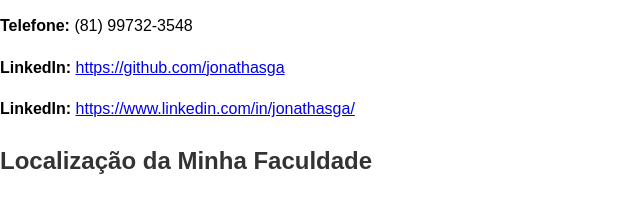
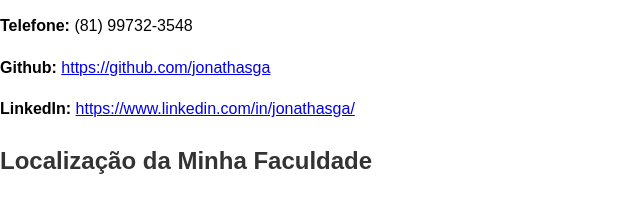
Before and after one commit to jonathasga/portfolio, a plain HTML site: page contato.html in a window 1280 px wide. Shown: the part 304-501 px from the top of the page, 0-640 px from the left. Drawn offline with Linux system fonts and the light colour scheme.

Commit message:
Update contato.html

```diff
--- a/contato.html
+++ b/contato.html
@@ -24,7 +24,7 @@
             <p><strong>Nome:</strong> Jonathas Gabriel Andrade de Oliveira</p>
             <p><strong>E-mail:</strong> gabrieljonathas670@outlook.com</p>
             <p><strong>Telefone:</strong> (81) 99732-3548</p>
-            <p><strong>LinkedIn:</strong> <a href="https://github.com/jonathasga" target="_blank">https://github.com/jonathasga</a></p>
+            <p><strong>Github:</strong> <a href="https://github.com/jonathasga" target="_blank">https://github.com/jonathasga</a></p>
             <p><strong>LinkedIn:</strong> <a href="https://www.linkedin.com/in/jonathasga/" target="_blank">https://www.linkedin.com/in/jonathasga/</a></p>
         </section>
         <section>
```
